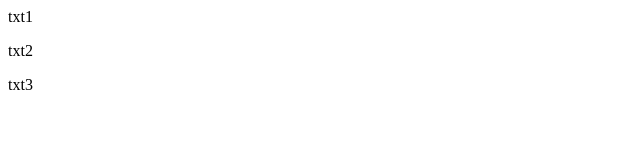
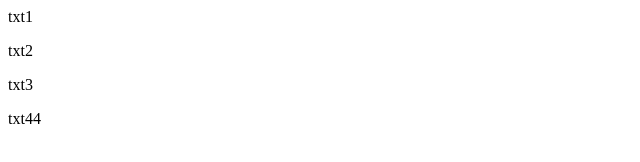
Before and after one commit to alire88/myproject, a plain HTML site: page index.html in a window 1280 px wide. Shown: the full height of the page, 0-640 px from the left. Drawn offline with Linux system fonts and the light colour scheme.

Commit message:
Update index.html

```diff
--- a/index.html
+++ b/index.html
@@ -9,6 +9,7 @@ alireza mazhabi
 <p> txt1</p>
   <p> txt2</p>
   <p> txt3</p>
+  <p> txt44</p>
 
 
 
```
